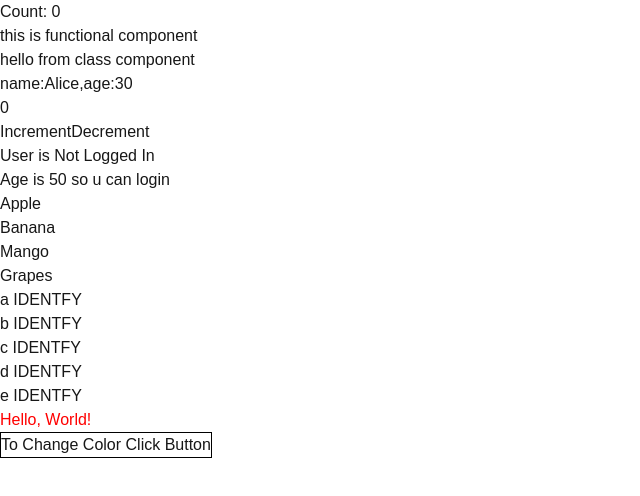
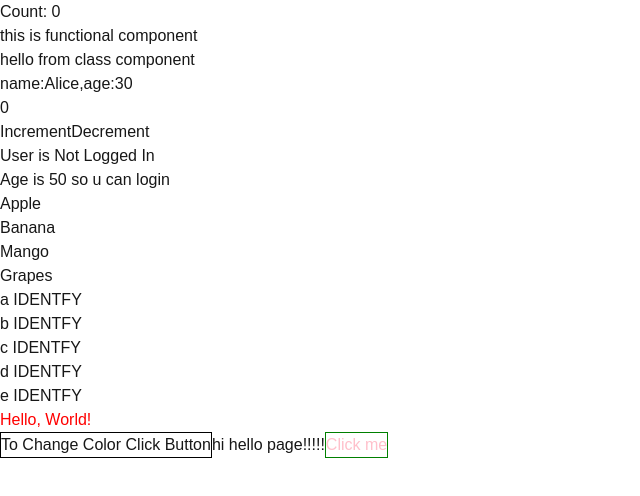
Before and after one commit to jui1234/pp, a Next.js app: page / in a window 1280 px wide. Shown: the top 496 px of the page, without its empty margins (0-640 px from the left). Built offline with nearby package versions, Linux system fonts and the light colour scheme.

Commit message:
useEffect

```diff
--- /dev/null
+++ b/app/UseEffectCompoenet/page.jsx
@@ -0,0 +1,15 @@
+ 'use client'
+ import React, { useEffect,useState } from 'react'
+
+ function UseEffectComponent() {
+    const [buttonClicked, setButtonClicked] = useState(false)
+
+      useEffect(()=>{
+        console.log("useEffect called")
+      },[buttonClicked])
+    return(<>
+    hi hello page!!!!!
+    <button style={{color:"pink",border:'1px solid green',pointer:'cursor'}} onClick={()=>setButtonClicked(!buttonClicked)}>Click me</button>
+    </>)
+ }
+ export default UseEffectComponent;
--- a/app/page.tsx
+++ b/app/page.tsx
@@ -9,6 +9,7 @@ import Age from "./ConditionRendering/Age/page";
 import ListExample from "./ListExample/Page";
 import KeyIdenti from "./ListExample/KeyIdenty";
 import UseStateComponent from "./UseStateComponent/page";
+import UseEffectComponent from "./UseEffectCompoenet/page";
 
 
 export default function Home() {
@@ -23,6 +24,7 @@ export default function Home() {
       <ListExample />
       <KeyIdenti />
       <UseStateComponent/>
+      <UseEffectComponent />
     </div>
   );
 }
```
